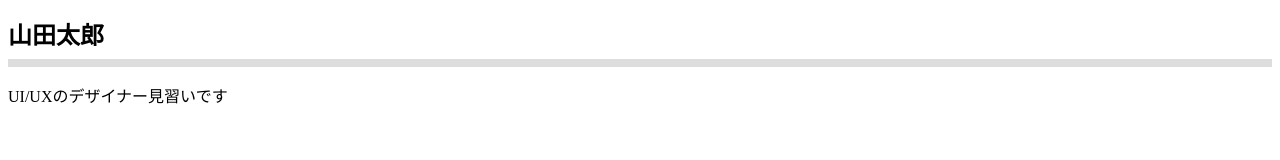
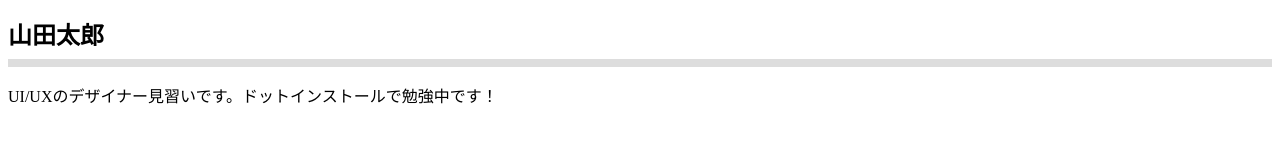
Before and after one commit to km-surf/km-surf.github.io, a plain HTML site: page index.html in a window 1280 px wide. Drawn offline with Linux system fonts and the light colour scheme.

Commit message:
Add files via upload

```diff
--- a/index.html
+++ b/index.html
@@ -9,6 +9,6 @@
 </head>
 <body>
   <h1>山田太郎</h1>
-  <p>UI/UXのデザイナー見習いです</p>
+  <p>UI/UXのデザイナー見習いです。ドットインストールで勉強中です！</p>
 </body>
 </html>
```
